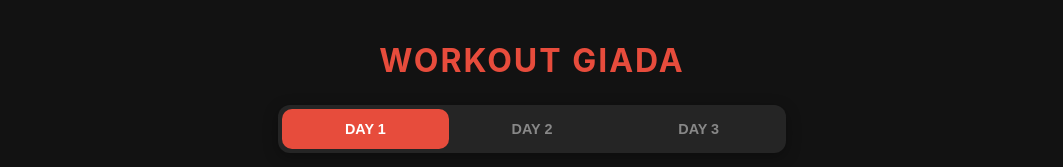
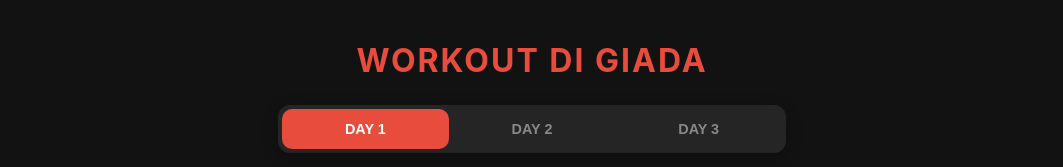
Before and after one commit to AviationAccount/Esercizi-di-Giada, a plain HTML site: page index.html in a window 1280 px wide. Shown: the top 167 px of the page, without its empty margins (108-1171 px from the left). Drawn offline with Linux system fonts and the light colour scheme.

Commit message:
Update index.html
FAVICON e titolo cambiati

```diff
--- a/index.html
+++ b/index.html
@@ -148,7 +148,7 @@
 </head>
 <body>
 
-    <h1>WORKOUT GIADA</h1>
+    <h1>WORKOUT DI GIADA</h1>
 
     <div class="slider-nav">
         <button class="active" onclick="showDay('day1', this)">DAY 1</button>
```
